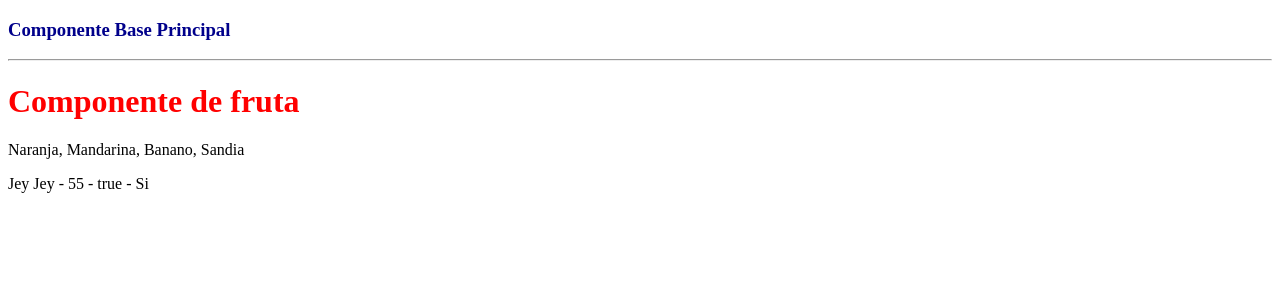
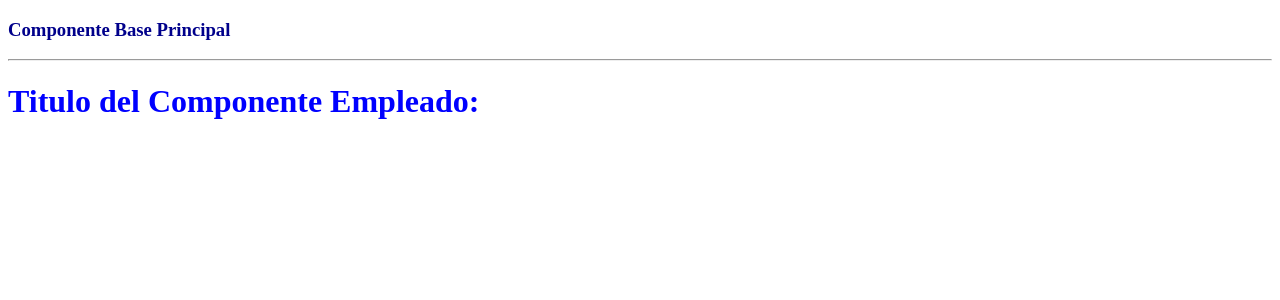
Before and after one commit to Jeisson-Gomez/curso-angular4, an Angular app: page / in a window 1280 px wide. Shown: the top 300 px of the page. Built offline with nearby package versions, Linux system fonts and the light colour scheme.

Commit message:
Actualizacion del proyecto

```diff
--- a/src/app/app.component.html
+++ b/src/app/app.component.html
@@ -2,4 +2,5 @@
   {{ title }}
 </h3>
 <hr>
-<fruta></fruta>
+<!--<fruta></fruta>-->
+<empleado-tag></empleado-tag>
--- a/src/app/empleado/empleado.component.ts
+++ b/src/app/empleado/empleado.component.ts
@@ -6,5 +6,5 @@ import { Component } from '@angular/core';
 })
 
 export class EmpleadoComponent{
-    public titulo = 'Titulo del Componente Empleado';
+    public titulo = 'Titulo del Componente Empleado: ';
 }
```
Also changed, not shown: src/app/empleado/empleado.ts (+8 -0 lines).
